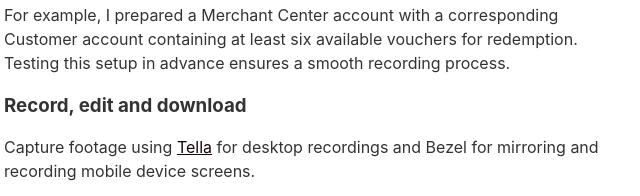
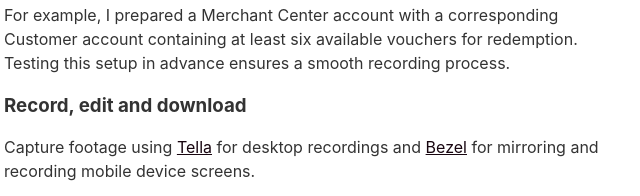
Before and after one commit to itstrangvu/trangs, an Eleventy site: page content/blog/the-process-of-crafting-a-great-tutorial.md in a window 1280 px wide. Shown: the part 940-1136 px from the top of the page, 332-972 px from the left. Built offline with nearby package versions, Linux system fonts and the light colour scheme; Eleventy itself is replaced by a stand-in of ours; files that its build step writes are made by us from their sources.

Commit message:
Update the-process-of-crafting-a-great-tutorial.md

````diff
--- a/content/blog/the-process-of-crafting-a-great-tutorial.md
+++ b/content/blog/the-process-of-crafting-a-great-tutorial.md
@@ -55,7 +55,7 @@ For example, I prepared a Merchant Center account with a corresponding Customer
 
 ### Record, edit and download
 
-Capture footage using <a href="https://www.tella.tv/" target="_blank" rel="noopener noreferrer">Tella</a> for desktop recordings and Bezel for mirroring and recording mobile device screens.
+Capture footage using <a href="https://www.tella.tv/" target="_blank" rel="noopener noreferrer">Tella</a> for desktop recordings and <a href="https://nonstrict.eu/bezel/" target="_blank" rel="noopener noreferrer">Bezel</a> for mirroring and recording mobile device screens.
 
 - Tella offers a flexible editing environment where you can trim, rearrange, or replace sections with ease.
 
@@ -67,11 +67,11 @@ Capture footage using <a href="https://www.tella.tv/" target="_blank" rel="noope
 
 Extract the original audio using FFmpeg:
 
-
-
 ```bash
 ffmpeg -i original_video.mp4 -q:a 0 -map a output_audio.mp3
 ```
+
+
 
 Use <a href="https://elevenlabs.io/" target="_blank" rel="noopener noreferrer">Eleven Labs</a> to replace the audio with a professional-quality voiceover. For instance, I prefer the River voice option.
 
@@ -79,11 +79,15 @@ Use <a href="https://elevenlabs.io/" target="_blank" rel="noopener noreferrer">E
 
 Upload the extracted audio, generate the new version, and save it as main_audio.mp3.
 
+
+
 Remove the original audio from the video:
 
 ```bash
 ffmpeg -i original_video.mp4 -an video_without_audio.mp4
 ```
+
+
 
 Combine the video with the new voiceover and background music (set the music volume to 2% for balance):
 
````
